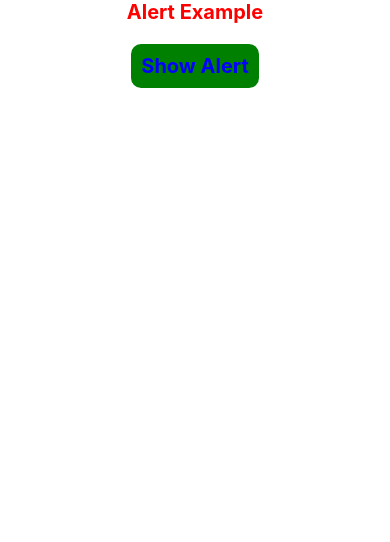
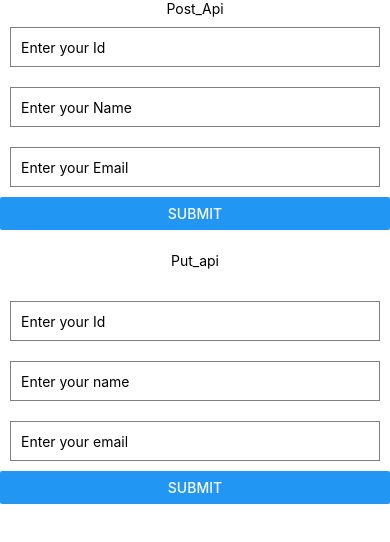
Before and after one commit to 2022BCD0052/learn-to-start-react-native-mobile-app, a React Native app: screen / in a window 390 px wide. Shown: the top 542 px of the page. Built offline with nearby package versions, Linux system fonts and the light colour scheme.

Commit message:
learn api

```diff
--- a/App.jsx
+++ b/App.jsx
@@ -17,6 +17,9 @@ import StatusBarExample from './src/components/StatusBarExample';
 import UseRefHook from './src/components/UseRefHook';
 import ModalDialogBox from './src/components/ModalDialogBox';
 import AlertExample from './src/component2/AlertExample';
+import Get_api from './src/component2/Get_api';
+import Post_Api from './src/component2/Post_Api';
+import Put_api from './src/component2/Put_api';
 
 const App = () => {
   return (
@@ -42,7 +45,10 @@ const App = () => {
               {/* <StatusBarExample/> */}
               {/* <UseRefHook/> */}
               {/* <ModalDialogBox/> */}
-              <AlertExample/>
+              {/* <AlertExample/> */}
+              {/* <Get_api/> */}
+              <Post_Api/>
+              <Put_api/>
 
     </View>
   );
--- a/package.json
+++ b/package.json
@@ -10,6 +10,7 @@
     "test": "jest"
   },
   "dependencies": {
+    "axios": "^1.7.9",
     "react": "18.3.1",
     "react-native": "0.76.4"
   },
--- /dev/null
+++ b/src/component2/Get_api.jsx
@@ -0,0 +1,36 @@
+import { View, Text } from 'react-native'
+import React, { useEffect, useState } from 'react'
+import axios from 'axios'
+
+const Get_api = () => {
+  const [mydata, setDat] = useState([]); // Initialize as an array
+
+  useEffect(() => {
+    axios.get('http://10.0.2.2:3000/users')
+      .then((result) => {
+        console.log(result.data);
+        setDat(result.data); // Update the state with fetched data
+      })
+      .catch((error) => {
+        console.error('Error fetching data:', error);
+      });
+  }, []); // Empty dependency array ensures it runs once
+
+  return (
+    <View style={{ padding: 20 }}>
+      <Text style={{ fontSize: 18, marginBottom: 10 }}>Get_api</Text>
+      {mydata.length > 0 ? (
+        mydata.map((item) => (
+          <Text key={item.id} style={{ fontSize: 16, marginVertical: 5 }}>
+            {item.name}
+            {item.email}
+          </Text>
+        ))
+      ) : (
+        <Text style={{ fontSize: 16, color: 'gray' }}>Loading...</Text>
+      )}
+    </View>
+  );
+};
+
+export default Get_api;
--- /dev/null
+++ b/src/component2/Post_Api.jsx
@@ -0,0 +1,82 @@
+/* eslint-disable react-native/no-inline-styles */
+import { View, Text, TextInput, Button, Alert } from 'react-native';
+import React, { useState } from 'react';
+import axios from 'axios';
+
+ const  Post_Api = () => {
+    const [post, setPost] = useState({
+        id: '',
+        name: '',
+        email: '',
+      });
+
+      const handleInput = (field, value) => {
+        setPost({ ...post, [field]: value });
+      };
+
+      const handleSubmit = async () => {
+        try {
+          const response = await axios.post('http://10.0.2.2:3000/users', post); // Include the post data
+          Alert.alert('Success', 'Data submitted successfully!');
+          setPost({
+            id: '',
+            name: '',
+            email: '',
+          });
+          console.log(response.data);
+        } catch (error) {
+          Alert.alert('Error', 'Data not submitted. Please try again.');
+          console.error(error);
+        }
+      };
+  return (
+    <View>
+      <Text style={{textAlign :'center'}}>Post_Api</Text>
+
+      <TextInput
+      style={{
+        height: 40,
+        borderColor: 'gray',
+        borderWidth: 1,
+        margin: 10,
+        padding: 10,
+        }}
+        placeholder="Enter your Id"
+        value={post.id}
+        onChangeText={(value)=>handleInput('id',value)}
+    />
+      <TextInput
+      style={{
+        height: 40,
+        borderColor: 'gray',
+        borderWidth: 1,
+        margin: 10,
+        padding: 10,
+        }}
+        placeholder="Enter your Name"
+        value={post.name}
+        onChangeText={(value)=>handleInput('name',value)}
+    />  <TextInput
+    style={{
+      height: 40,
+      borderColor: 'gray',
+      borderWidth: 1,
+      margin: 10,
+      padding: 10,
+      }}
+      placeholder="Enter your Email"
+      value={post.email}
+      onChangeText={(value)=>handleInput('email',value)}
+  />
+  <Button
+  title="Submit"
+  onPress={handleSubmit}
+
+  />
+
+
+    </View>
+  );
+};
+
+export default Post_Api;
--- /dev/null
+++ b/src/component2/Put_api.jsx
@@ -0,0 +1,94 @@
+/* eslint-disable react-native/no-inline-styles */
+import { View, Text, TextInput, Button, Alert } from 'react-native'
+import React, { useState } from 'react'
+import axios from 'axios';
+
+const Put_api = () => {
+    const [post, setPost] = useState({
+        id: '',
+        name: '',
+        email: '',
+      });
+      const handleInput = (field,value)=>{
+        setPost({...post,[field]:value})
+      }
+    const HandlePress = async() =>{
+        try {
+                    const response = await axios.put(`http://10.0.2.2:3000/users/${post.id}`,{
+                        name: post.name,
+                        email: post.email,
+
+                    }); // Include the post data
+                    Alert.alert('Error', 'Data Updated');
+
+                    console.log(response.data);
+                    setPost({
+                        id: '',
+                        name: '',
+                        email: '',
+                      });
+
+
+
+        } catch (error) {
+            Alert.alert('Error', 'Data not Updated. Please try again.');
+
+            console.error(error);
+
+
+        }
+
+
+  }
+  return (
+    <View>
+      <Text style={{textAlign:'center',margin :22}}>Put_api</Text>
+      <TextInput
+      style={{
+        height: 40,
+        borderColor: 'gray',
+        borderWidth: 1,
+        margin: 10,
+        padding: 10,
+        }}
+        placeholder="Enter your Id"
+        value={post.id}
+        onChangeText={(value)=>handleInput('id',value)}
+
+          />
+             <TextInput
+      style={{
+        height: 40,
+        borderColor: 'gray',
+        borderWidth: 1,
+        margin: 10,
+        padding: 10,
+        }}
+        placeholder="Enter your name"
+        value={post.name}
+        onChangeText={(value)=>handleInput('name',value)}
+
+          />
+             <TextInput
+      style={{
+        height: 40,
+        borderColor: 'gray',
+        borderWidth: 1,
+        margin: 10,
+        padding: 10,
+        }}
+        placeholder="Enter your email"
+        value={post.email}
+        onChangeText={(value)=>handleInput('email',value)}
+
+          />
+          <Button
+          title="Submit"
+          onPress={HandlePress}
+
+          />
+    </View>
+  )
+}
+
+export default Put_api
```
Also changed, not shown: 1 other file (tests, documents, lock files or other folders).
